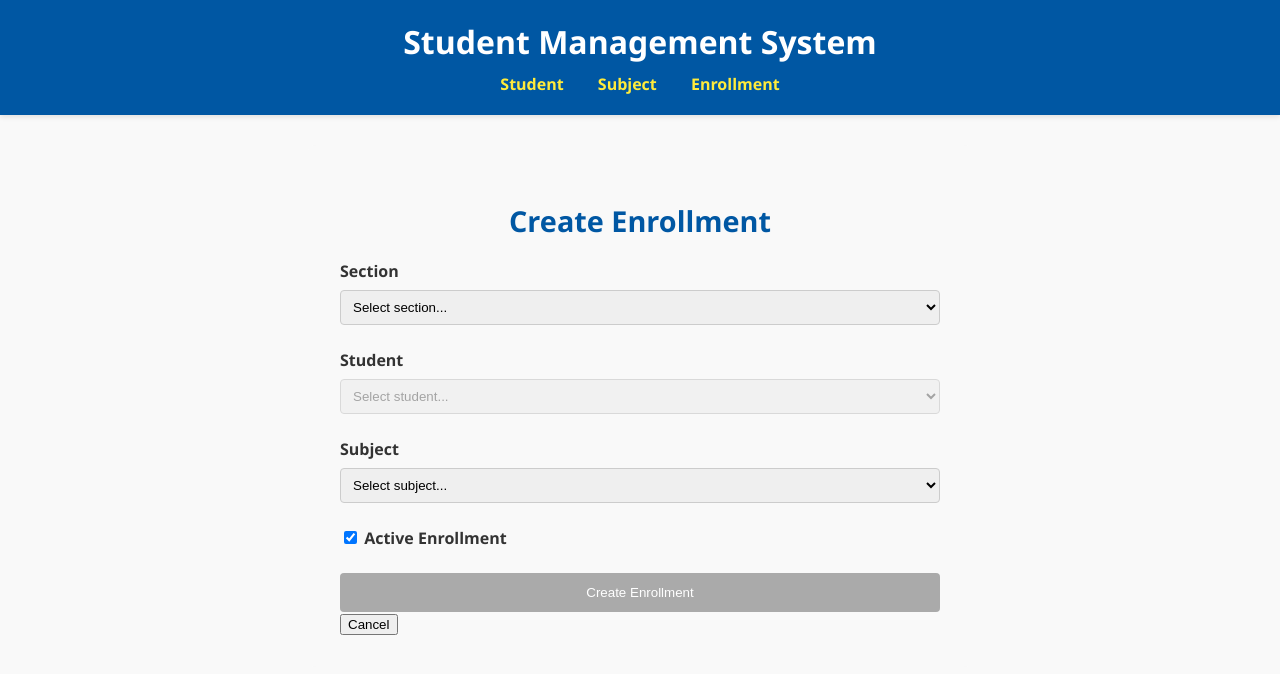
After one commit to Nigler10/Student-Management-System, a Django app: page /enrollments/create/ in a window 1280 px wide. The commit adds this page. Shown: the top 674 px of the page. Run offline with Django 4.2, Linux system fonts and the light colour scheme; data that the repository does not hold is empty.

Commit message:
100% ENROLLMENT CRUD

```diff
--- a/Project/app/serializers.py
+++ b/Project/app/serializers.py
@@ -75,16 +75,14 @@ class SubjectDetailSerializer(serializers.ModelSerializer):
         return EnrolledStudentSerializer(students, many=True).data
 
 # Enrollment Serializers
-class EnrollmentSerializer(serializers.ModelSerializer):
-    class Meta:
-        model = Enrollment
-        fields = '__all__'
+
 class EnrollmentCreateSerializer(serializers.ModelSerializer):
     class Meta:
         model = Enrollment
         fields = ['id', 'student', 'subject', 'is_active']
 
     def validate(self, data):
+        # Prevent duplicate active enrollments
         if Enrollment.objects.filter(
             student=data['student'], subject=data['subject']
         ).exists():
--- /dev/null
+++ b/Project/app/templates/enrollment/enrollment_create.html
@@ -0,0 +1,60 @@
+{% extends 'app/base.html' %}
+{% load static %}
+
+{% block styles %}
+<link rel="stylesheet" href="{% static 'css/enrollment/enrollment_create.css' %}">
+{% endblock %}
+
+{% block content %}
+<div class="enrollment-create-container">
+    <h2>Create Enrollment</h2>
+    <form id="enrollmentCreateForm">
+        <div class="form-group">
+            <label for="section">Section</label>
+            <select id="sectionDropdown" name="section">
+                <option value="">Select section...</option>
+                <!-- Will be filled dynamically -->
+            </select>
+        </div>
+
+        <div class="form-group">
+            <label for="student">Student</label>
+            <select id="student" name="student" disabled>
+                <option value="">Select student...</option>
+                <!-- Filled dynamically -->
+            </select>
+        </div>
+
+        <div class="form-group">
+            <label for="subject">Subject</label>
+            <select id="subject" name="subject">
+                <option value="">Select subject...</option>
+                <!-- Filled dynamically -->
+            </select>
+        </div>
+
+        <div class="form-group">
+            <label for="is_active">
+                <input type="checkbox" id="is_active" name="is_active" checked>
+                Active Enrollment
+            </label>
+        </div>
+
+        <p id="enrollment-warning" style="color: red; display: none;">
+            This student is already enrolled in the selected subject.
+        </p>
+
+        <button type="submit" id="submitEnrollment" disabled>Create Enrollment</button>
+        <button type="button" id="cancelBtn">Cancel</button>
+    </form>
+</div>
+{{ section_choices|json_script:"sectionChoices" }}
+{% endblock %}
+
+{% block scripts %}
+<script src="{% static 'js/config.js' %}"></script>
+<script src="{% static 'js/enrollment/enrollment_create.js' %}"></script>
+<script>
+    const sectionChoices = JSON.parse(document.getElementById('sectionChoices').textContent);
+</script>
+{% endblock %}
--- a/Project/app/urls.py
+++ b/Project/app/urls.py
@@ -1,6 +1,5 @@
 from django.urls import path
 from . import views
-from .views import EnrollmentListCreateAPIView
 
 urlpatterns = [
     # Student HTML
@@ -17,8 +16,7 @@ urlpatterns = [
 
     # Enrollment HTML
     path('enrollments/', views.enrollment_list, name='enrollment-list'),
+    path('enrollments/create/', views.enrollment_create_view, name='enrollment_create'),
     path('enrollments/<int:enrollment_id>/', views.enrollment_detail, name='enrollment-detail'),
     path('enrollments/<int:enrollment_id>/edit/', views.edit_enrollment, name='edit-enrollment'),
-    path('api/enrollments/', EnrollmentListCreateAPIView.as_view(), name='enrollment-list-create'),
-
 ]
--- a/Project/app/views.py
+++ b/Project/app/views.py
@@ -1,11 +1,13 @@
 from django.shortcuts import render, get_object_or_404
-from rest_framework import viewsets, generics, filters
+from app.models import SECTION_CHOICES
+from rest_framework import viewsets
+from django.conf import settings
 from .models import Student, Subject, Enrollment, Grade
 from .serializers import (
     StudentDetailSerializer, StudentCreateSerializer,
     SubjectDetailSerializer, SubjectSerializer,
-    EnrollmentDetailSerializer, EnrollmentListSerializer, EnrollmentSerializer,
-    GradeSerializer
+    EnrollmentDetailSerializer, EnrollmentListSerializer, EnrollmentCreateSerializer,
+     GradeSerializer
 )
 
 # API Views
@@ -28,24 +30,28 @@ class SubjectViewSet(viewsets.ModelViewSet):
 
 class EnrollmentViewSet(viewsets.ModelViewSet):
     queryset = Enrollment.objects.all()
+    serializer_class = EnrollmentDetailSerializer  # default
+
+    def get_queryset(self):
+        queryset = Enrollment.objects.all()
+        student_id = self.request.query_params.get('student')
+        subject_id = self.request.query_params.get('subject')
+
+        if student_id:
+            queryset = queryset.filter(student__id=student_id)
+        if subject_id:
+            queryset = queryset.filter(subject__id=subject_id)
+        return queryset
 
     def get_serializer_class(self):
         if self.action == 'list':
             return EnrollmentListSerializer
+        elif self.action == 'create':
+            return EnrollmentCreateSerializer
+        elif self.action == 'update' or self.action == 'partial_update':
+            return EnrollmentCreateSerializer  # optional, in case you support editing
         return EnrollmentDetailSerializer
 
-class EnrollmentListCreateAPIView(generics.ListCreateAPIView):
-    serializer_class = EnrollmentSerializer
-
-    def get_queryset(self):
-        queryset = Enrollment.objects.all()
-        student = self.request.query_params.get('student')
-        subject = self.request.query_params.get('subject')
-        if student:
-            queryset = queryset.filter(student_id=student)
-        if subject:
-            queryset = queryset.filter(subject_id=subject)
-        return queryset
 
 class GradeViewSet(viewsets.ModelViewSet):
     queryset = Grade.objects.all()
@@ -92,8 +98,15 @@ def enrollment_detail(request, enrollment_id):
     enrollment = get_object_or_404(Enrollment, pk=enrollment_id)
     return render(request, 'enrollment/enrollment_detail.html', {'enrollment_id': enrollment.id})
 
-def create_enrollment(request):
-    return render(request, 'enrollment/enrollment_create.html')
+def enrollment_create_view(request):
+    section_choices = SECTION_CHOICES
+    students = Student.objects.all()
+    subjects = Subject.objects.all()
+    return render(request, 'enrollment/enrollment_create.html', {
+        'section_choices': section_choices,
+        'students': students,
+        'subjects': subjects
+    })
 
 def edit_enrollment(request, enrollment_id):
     enrollment = get_object_or_404(Enrollment, pk=enrollment_id)
--- a/Project/static/css/enrollment/enrollment_create.css
+++ b/Project/static/css/enrollment/enrollment_create.css
@@ -1,79 +1,43 @@
-/* enrollment_create.css */
-
-.modal-overlay {
-    position: fixed;
-    top: 0;
-    left: 0;
-    width: 100%;
-    height: 100%;
-    background: rgba(34, 34, 34, 0.8);
-    display: flex;
-    align-items: center;
-    justify-content: center;
-    z-index: 9999;
+.enrollment-create-container {
+  max-width: 600px;
+  margin: 0 auto;
+  padding: 2rem;
+  background: #f9f9f9;
+  border-radius: 8px;
 }
 
-.modal-content {
-    background: white;
-    padding: 2rem;
-    width: 400px;
-    border-radius: 8px;
-    box-shadow: 0 4px 16px rgba(0, 0, 0, 0.3);
+.enrollment-create-container h2 {
+  text-align: center;
 }
 
 .form-group {
-    margin-bottom: 1rem;
+  margin-bottom: 1.5rem;
 }
 
-.form-group label {
+label {
   display: block;
-    font-weight: 600;
+  font-weight: bold;
   margin-bottom: 0.5rem;
 }
 
-.form-group select {
+select {
   width: 100%;
   padding: 0.5rem;
+  border-radius: 4px;
   border: 1px solid #ccc;
-    border-radius: 4px;
 }
 
-.modal-buttons {
-    display: flex;
-    justify-content: space-between;
-    gap: 1rem;
-}
-
-.create-btn, .cancel-btn {
-    padding: 0.5rem 1rem;
+button[type="submit"] {
+  width: 100%;
+  padding: 0.75rem;
+  background: #4CAF50;
+  color: white;
   border: none;
   border-radius: 4px;
   cursor: pointer;
 }
 
-.create-btn {
-    background-color: #28a745;
-    color: white;
+button[disabled] {
+  background-color: #aaa;
+  cursor: not-allowed;
 }
-
-.cancel-btn {
-    background-color: #dc3545;
-    color: white;
-}
-
-.hidden {
-    display: none;
-}
-
-.warning-text {
-    color: #e74c3c;
-    font-weight: bold;
-    margin-top: -0.5rem;
-    margin-bottom: 1rem;
-}
-
-.status-text {
-    margin-top: 1rem;
-    font-size: 0.9rem;
-    color: #2c3e50;
-}
--- a/Project/static/js/enrollment/enrollment_create.js
+++ b/Project/static/js/enrollment/enrollment_create.js
@@ -1,24 +1,10 @@
-document.addEventListener('DOMContentLoaded', function () {
-    const sectionSelect = document.getElementById('modal-section');
-    const studentSelect = document.getElementById('modal-student');
-    const subjectSelect = document.getElementById('modal-subject');
-    const submitBtn = document.getElementById('submit-enrollment');
-    const warningMsg = document.getElementById('enrollment-warning');
-    const closeBtn = document.getElementById('close-enrollment-modal');
-    const enrollmentModal = document.getElementById('enrollment-create-modal');
-    const form = document.getElementById('enrollment-create-form');
-    const statusMsg = document.getElementById('enrollment-status');
-
-    let allStudents = [];
-
-    // CSRF setup
 function getCookie(name) {
     let cookieValue = null;
-        if (document.cookie && document.cookie !== '') {
-            const cookies = document.cookie.split(';');
+    if (document.cookie && document.cookie !== "") {
+        const cookies = document.cookie.split(";");
         for (let i = 0; i < cookies.length; i++) {
             const cookie = cookies[i].trim();
-                if (cookie.substring(0, name.length + 1) === (name + '=')) {
+            if (cookie.substring(0, name.length + 1) === name + "=") {
                 cookieValue = decodeURIComponent(cookie.substring(name.length + 1));
                 break;
             }
@@ -26,182 +12,215 @@ document.addEventListener('DOMContentLoaded', function () {
     }
     return cookieValue;
 }
-    const csrftoken = getCookie('csrftoken');
 
-    // 🔄 Load all students
-    fetch('/api/students/')
-        .then(res => res.json())
-        .then(data => {
-            allStudents = data;
-            populateStudents();
+function getCSRFToken() {
+    return getCookie("csrftoken");
+}
+
+document.addEventListener("DOMContentLoaded", () => {
+    const sectionDropdown = document.getElementById("sectionDropdown");
+    sectionChoices.forEach(([code, name]) => {
+        const option = document.createElement("option");
+        option.value = code;
+        option.textContent = name;
+        sectionDropdown.appendChild(option);
     });
 
-    // 📚 Load all subjects
-    fetch('/api/subjects/')
-        .then(res => res.json())
-        .then(subjects => {
-            subjects.forEach(subject => {
-                const option = document.createElement('option');
-                option.value = subject.id;
-                option.textContent = subject.title;
-                subjectSelect.appendChild(option);
-            });
-        });
+    const studentDropdown = document.getElementById("student");
+    const subjectDropdown = document.getElementById("subject");
+    const form = document.getElementById("enrollmentCreateForm");
+    const submitBtn = document.getElementById("submitEnrollment");
+    const cancelBtn = document.getElementById("cancelBtn");
+    const warningText = document.getElementById("enrollment-warning");
 
-    // 👥 Populate student dropdown by section
-    function populateStudents(sectionId = null) {
-        studentSelect.innerHTML = '<option value="">Select a student</option>';
-        allStudents.forEach(student => {
-            if (!sectionId || student.section === sectionId) {
-                const option = document.createElement('option');
-                option.value = student.id;
-                option.textContent = `${student.last_name}, ${student.first_name}`;
-                option.setAttribute('data-section', student.section);
-                studentSelect.appendChild(option);
-            }
+    let students = []; // will hold all students from API
+    let subjects = []; // all subjects
+    let sections = []; // all sections
+    let studentsLoaded = false;
+    let subjectsLoaded = false;
+
+    // Populate sections dropdown
+    function populateSections() {
+        sectionChoices.forEach(({ key, label }) => {
+            const option = document.createElement("option");
+            option.value = key;
+            option.textContent = label;
+            sectionDropdown.appendChild(option);
         });
     }
 
-    // 📌 Section changed
-    sectionSelect.addEventListener('change', () => {
-        populateStudents(sectionSelect.value);
-        studentSelect.value = '';
-        studentSelect.disabled = false;
+    // Fetch students from API
+    async function fetchStudents() {
+        try {
+            const res = await fetch(`${API_BASE_URL}api/students/`);
+            if (!res.ok) throw new Error("Failed to load students");
+            students = await res.json();
+            // Initially disabled until section selected
+            studentDropdown.disabled = true;
+            populateStudents();
+            studentsLoaded = true;
+        } catch (err) {
+            console.error(err);
+            alert("Failed to load students");
+        }
+    }
+
+    // Populate students filtered by selected section
+    function populateStudents() {
+        const selectedSection = sectionDropdown.value;
+        studentDropdown.innerHTML = '<option value="">Select student...</option>';
+        const filtered = selectedSection
+            ? students.filter((s) => s.section === selectedSection)
+            : students;
+
+        filtered.forEach((student) => {
+            const option = document.createElement("option");
+            option.value = student.id;
+            option.textContent = `${student.first_name} ${student.last_name}`;
+            option.dataset.section = student.section;
+            studentDropdown.appendChild(option);
         });
 
-    // 👤 Student selected
-    studentSelect.addEventListener('change', () => {
-        const selectedOption = studentSelect.options[studentSelect.selectedIndex];
-        const studentSection = selectedOption ? selectedOption.getAttribute('data-section') : null;
-
-        if (studentSection) {
-            sectionSelect.value = studentSection;
-            sectionSelect.disabled = true;
-        } else {
-            // No student selected, unlock section immediately
-            sectionSelect.disabled = false;
+        studentDropdown.disabled = false;
     }
 
-        checkForDuplicateEnrollment();
+    // Fetch subjects from API
+    async function fetchSubjects() {
+        try {
+            const res = await fetch(`${API_BASE_URL}api/subjects/`);
+            if (!res.ok) throw new Error("Failed to load subjects");
+            subjects = await res.json();
+
+            subjects.forEach((subject) => {
+                const option = document.createElement("option");
+                option.value = subject.id;
+                option.textContent = subject.title;
+                subjectDropdown.appendChild(option);
             });
+            subjectsLoaded = true;
+        } catch (err) {
+            console.error(err);
+            alert("Failed to load subjects");
+        }
+    }
 
-    // 🧼 Reset section if no student
-    studentSelect.addEventListener('blur', () => {
-        if (!studentSelect.value) {
-            sectionSelect.disabled = false;
+    // Check if student is already enrolled in subject
+    async function checkEnrollment(studentId, subjectId) {
+        if (!studentId || !subjectId) return false;
+
+        try {
+            const url = new URL(`${API_BASE_URL}api/enrollments/`);
+            url.searchParams.append("student", studentId);
+            url.searchParams.append("subject", subjectId);
+
+            const res = await fetch(url);
+            if (!res.ok) {
+                console.warn("Enrollment check failed");
+                return false;
             }
-    });
 
-    subjectSelect.addEventListener('change', checkForDuplicateEnrollment);
+            const data = await res.json();
+            const enrollments = data.results || data;
+            return enrollments.length > 0;
+        } catch (err) {
+            console.error("Enrollment check error:", err);
+            return false;
+        }
+    }
 
-
-    // 🛡️ Prevent duplicates
-    function checkForDuplicateEnrollment() {
-        const studentId = studentSelect.value;
-        const subjectId = subjectSelect.value;
+    // Enable or disable submit button + show warning
+    async function validateForm() {
+        if (!studentsLoaded || !subjectsLoaded) return;
+        const studentId = studentDropdown.value;
+        const subjectId = subjectDropdown.value;
+        console.log("Validating form:", { studentId, subjectId });
 
         if (!studentId || !subjectId) {
-            warningMsg.classList.add('hidden');
-            submitBtn.disabled = false;
+            warningText.style.display = "none";
+            submitBtn.disabled = true;
             return;
         }
 
-        // Disable submit immediately while checking
-        submitBtn.disabled = true;
+        const enrolled = await checkEnrollment(studentId, subjectId);
+        console.log("Already enrolled?", enrolled);
 
-        fetch(`/api/enrollments/?student=${studentId}&subject=${subjectId}`)
-            .then(res => res.json())
-            .then(data => {
-                if (data.length > 0) {
-                    warningMsg.classList.remove('hidden');
+        if (enrolled) {
+            warningText.style.display = "block";
             submitBtn.disabled = true;
         } else {
-                    warningMsg.classList.add('hidden');
+            warningText.style.display = "none";
             submitBtn.disabled = false;
         }
-            })
-            .catch(() => {
-                // On error, hide warning, enable submit, but log
-                warningMsg.classList.add('hidden');
-                submitBtn.disabled = false;
-                console.error('Failed to validate enrollment duplication');
-            });
     }
 
-    // ✉️ Submit enrollment form
-    form.addEventListener('submit', function (e) {
+    // Event listeners
+
+    sectionDropdown.addEventListener("change", () => {
+        populateStudents();
+        studentDropdown.value = "";
+        validateForm();
+    });
+
+    studentDropdown.addEventListener("change", () => {
+        const selectedOption = studentDropdown.options[studentDropdown.selectedIndex];
+        if (studentDropdown.value) {
+            sectionDropdown.value = selectedOption.dataset.section;
+            sectionDropdown.disabled = true;
+        } else {
+            sectionDropdown.disabled = false;
+            sectionDropdown.value = "";
+        }
+        validateForm();
+    });
+
+    subjectDropdown.addEventListener("change", () => {
+        validateForm();
+    });
+
+    form.addEventListener("submit", async (e) => {
         e.preventDefault();
 
-        if (!studentSelect.value || !subjectSelect.value) {
-            statusMsg.textContent = 'Please select both a student and a subject.';
-            statusMsg.style.color = 'red';
-            return;
-        }
+        const studentId = studentDropdown.value;
+        const subjectId = subjectDropdown.value;
+        const isActive = document.getElementById("is_active").checked;
 
-        if (!warningMsg.classList.contains('hidden')) {
-            statusMsg.textContent = 'Duplicate enrollment detected, please fix.';
-            statusMsg.style.color = 'red';
-            return;
-        }
+        if (!studentId || !subjectId) return;
 
-        submitBtn.disabled = true;
-        statusMsg.textContent = 'Enrolling...';
-
-        fetch('/api/enrollments/', {
-            method: 'POST',
+        try {
+            const response = await fetch(`${API_BASE_URL}api/enrollments/`, {
+                method: "POST",
                 headers: {
-                'Content-Type': 'application/json',
-                'X-CSRFToken': csrftoken
+                    "Content-Type": "application/json",
+                    "X-CSRFToken": getCSRFToken(),
                 },
                 body: JSON.stringify({
                     student: studentId,
                     subject: subjectId,
-                is_active: true
-            })
-        })
-            .then(res => {
-                if (!res.ok) {
-                    return res.json().then(errData => {
-                        throw new Error(Object.values(errData).flat().join(' ') || 'Enrollment failed');
-                    });
-                }
-                return res.json();
-            })
-            .then(data => {
-                statusMsg.style.color = 'green';
-                statusMsg.textContent = 'Student enrolled successfully!';
-                // Reset form and refresh list (you might have a function to refresh enrollment list)
-                form.reset();
-                sectionSelect.disabled = false;
-                warningMsg.classList.add('hidden');
-                submitBtn.disabled = false;
-                enrollmentModal.classList.add('hidden');
-                // Optionally trigger enrollment list refresh here
-                if (typeof refreshEnrollmentList === 'function') refreshEnrollmentList();
-            })
-            .catch(err => {
-                statusMsg.style.color = 'red';
-                statusMsg.textContent = `Error: ${err.message}`;
-                submitBtn.disabled = false;
-            });
+                    is_active: isActive
+                }),
             });
 
-    // Close modal button
-    closeBtn.addEventListener('click', () => {
-        enrollmentModal.classList.add('hidden');
-        form.reset();
-        warningMsg.classList.add('hidden');
-        statusMsg.textContent = '';
-        submitBtn.disabled = false;
-        sectionSelect.disabled = false;
+            if (!response.ok) {
+                const errorText = await response.text(); // not .json()
+                console.error("Server Error HTML:", errorText); // log raw HTML to console
+                alert("Server error during enrollment creation. Check console for details.");
+                return;
+            }
+
+            alert("Enrollment created!");
+            window.location.href = "/enrollments/";
+        } catch (err) {
+            alert("Network error");
+            console.error(err);
+        }
     });
 
-    function resetForm() {
-        form.reset();
-        sectionSelect.disabled = false;
-        populateStudents();
-        warningMsg.classList.add('hidden');
-        submitBtn.disabled = false;
-        statusMsg.textContent = '';
-    }
+    cancelBtn.addEventListener("click", () => {
+        window.location.href = "/enrollments/";
     });
+
+    // Initialize
+    populateSections();
+    fetchStudents();
+    fetchSubjects();
+});
```
Also changed, not shown: Project/app/templates/enrollment/enrollment_list.html (+1 -46 lines). Lines whose indentation alone changed are shown as unchanged.
